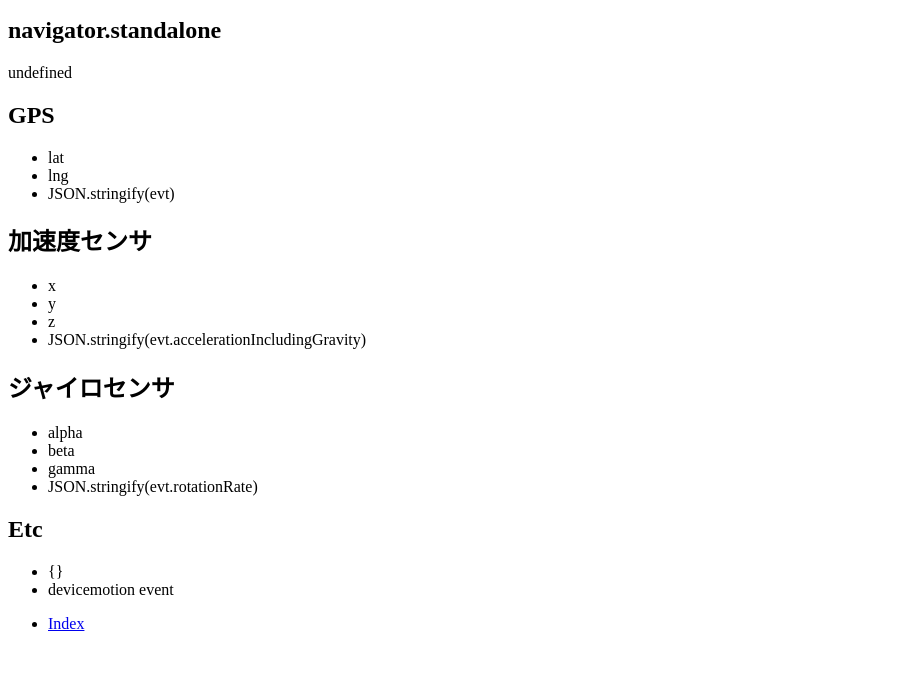
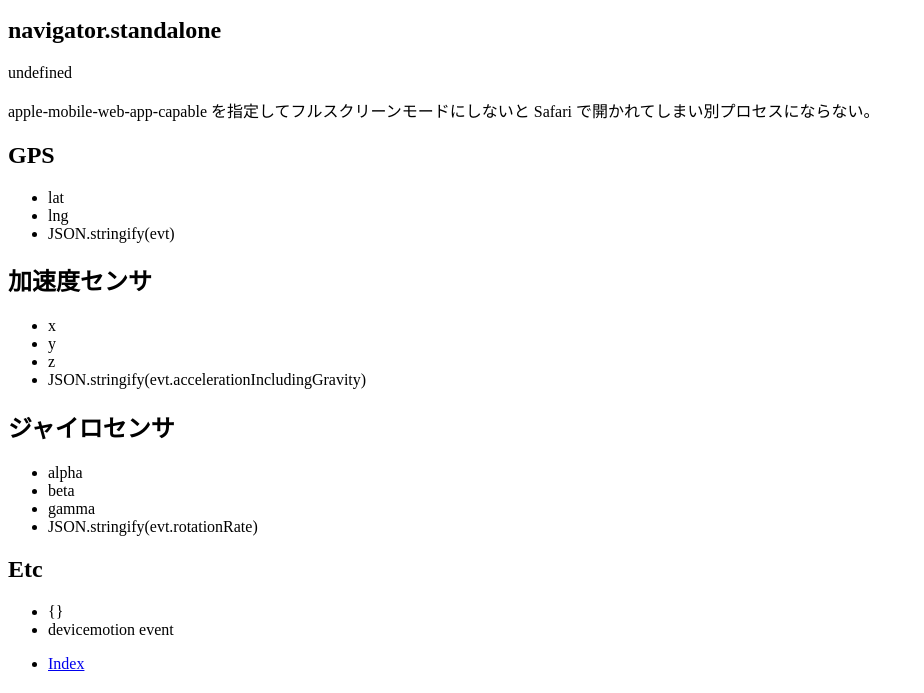
Before and after one commit to Neos21/poc-ios-safari-web, a plain HTML site: page js-api-access-1.html in a window 1280 px wide. Shown: the part 107-800 px from the top of the page, without its empty margins (0-924 px from the left). Drawn offline with Linux system fonts and the light colour scheme.

Commit message:
Fix to enable Full-Screen mode

```diff
--- a/js-api-access-1.html
+++ b/js-api-access-1.html
@@ -3,6 +3,7 @@
   <head>
     <meta charset="UTF-8">
     <title>iOS Safari Web Test</title>
+    <meta name="apple-mobile-web-app-capable" content="yes">
   </head>
   <body>
 
@@ -12,6 +13,7 @@
 
 <h2>navigator.standalone</h2>
 <p id="standalone">navigator.standalone</p>
+<p>apple-mobile-web-app-capable を指定してフルスクリーンモードにしないと Safari で開かれてしまい別プロセスにならない。</p>
 
 <h2>GPS</h2>
 <ul>
```
